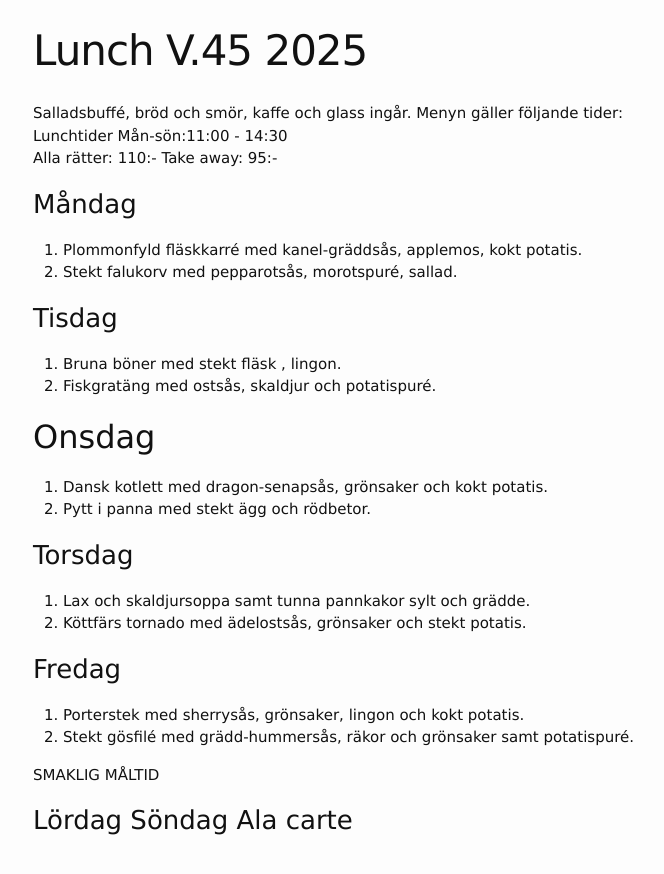
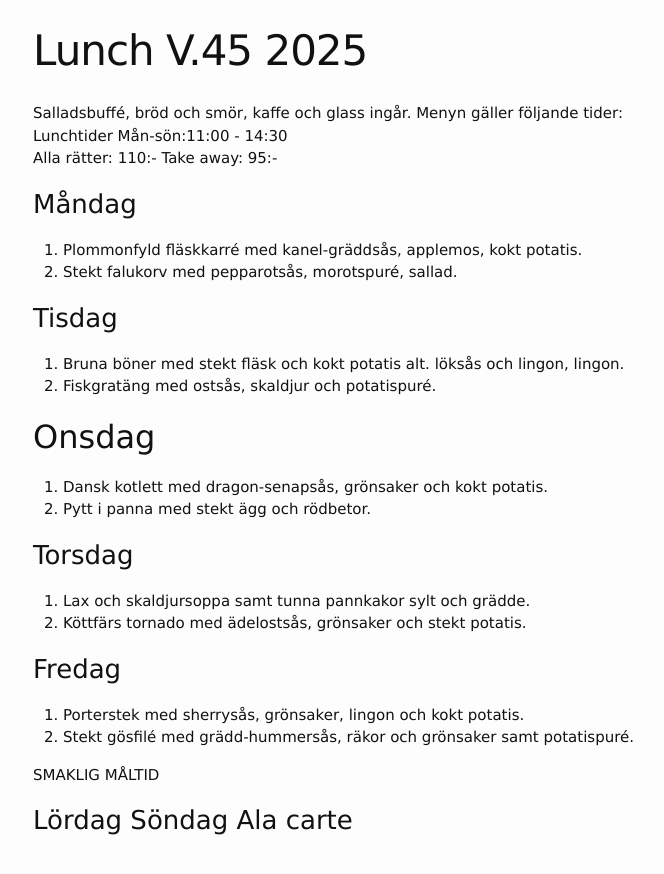
Before and after one commit to FarInn62/farinn62.github.io, a Jekyll site: the page built from lunch.md, in a window 1280 px wide. Shown: the top 874 px of the page, without its empty margins (237-901 px from the left). Built offline with Jekyll 4.4.1, drawn with Linux system fonts in a browser that asks for light colours.

Commit message:
Update lunch.md

```diff
--- a/lunch.md
+++ b/lunch.md
@@ -17,7 +17,7 @@ Alla rätter: 110:- Take away: 95:-
 
 ### Tisdag
 
-1. Bruna böner med stekt fläsk , lingon.
+1. Bruna böner med stekt fläsk och kokt potatis alt. löksås och lingon, lingon.
 2. Fiskgratäng med ostsås, skaldjur och potatispuré.
 
 ## Onsdag
```
